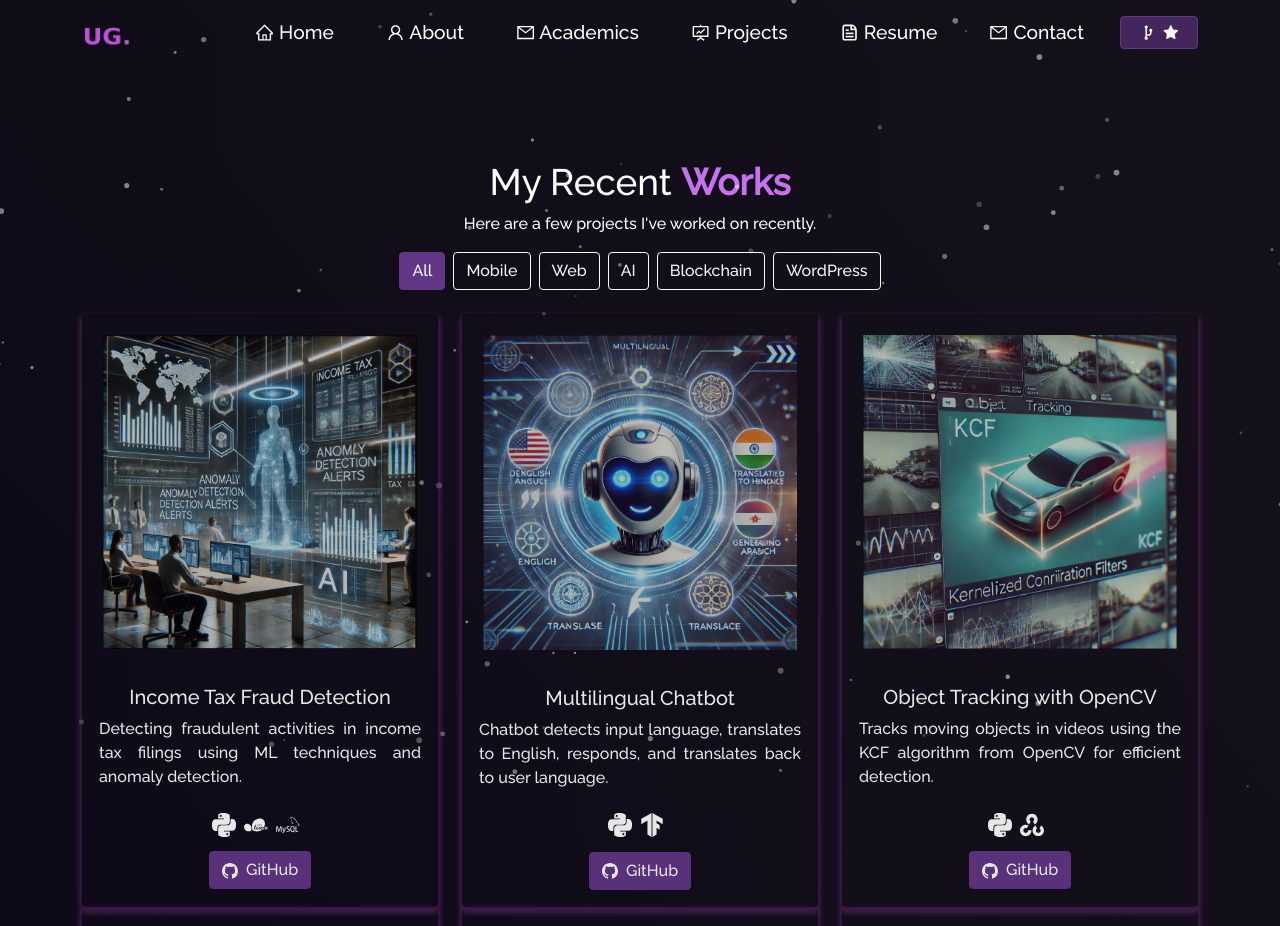
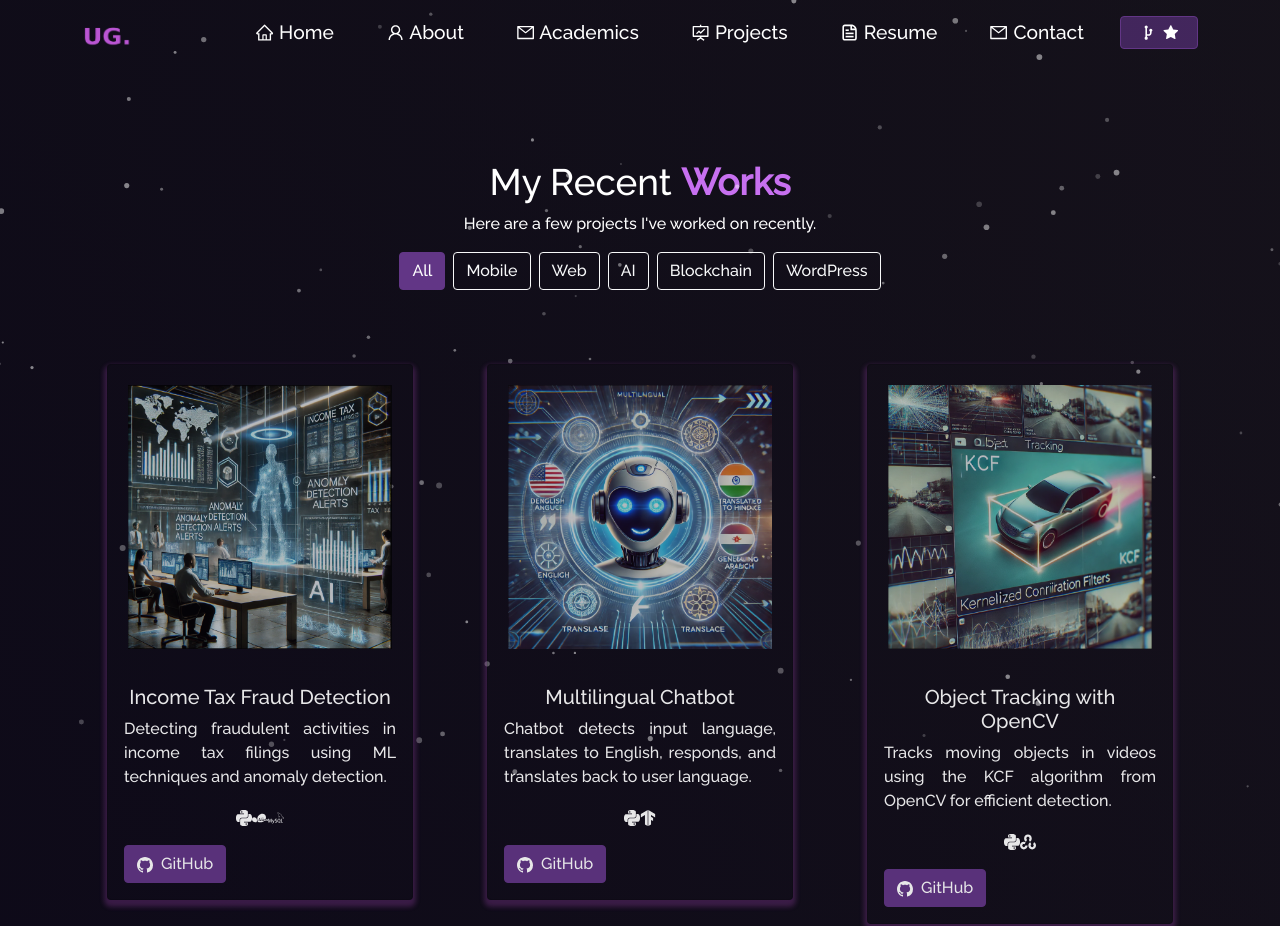
Before and after one commit to Obiorachibuike/CodexTech, a React (Create React App) app: page /project in a window 1280 px wide. Shown: the top 926 px of the page. Built offline with nearby package versions, Linux system fonts and the light colour scheme.

Commit message:
Update ProjectCards.js

```diff
--- a/src/components/Projects/ProjectCards.js
+++ b/src/components/Projects/ProjectCards.js
@@ -3,10 +3,24 @@ import Card from "react-bootstrap/Card";
 import Button from "react-bootstrap/Button";
 import { CgWebsite } from "react-icons/cg";
 import { BsGithub } from "react-icons/bs";
-import LMmodel from "../../Assets/Projects/LMmodel.png"; // Default fallback image
+import LMmodel from "../../Assets/Projects/LMmodel.png";
 
-function ProjectCards({ imgPath, title, description, ghLink, demoLink, techIcons = [] }) {
+function ProjectCards({
+  imgPath,
+  title,
+  description,
+  ghLink,
+  demoLink,
+  techIcons = [],
+  visible,
+  fadingOut,
+}) {
   return (
+    <div
+      className={`project-card fade-in-up ${
+        visible ? "visible" : ""
+      } ${fadingOut ? "fading-out" : ""}`}
+    >
       <Card className="project-card-view">
         <Card.Img
           variant="top"
@@ -14,47 +28,46 @@ function ProjectCards({ imgPath, title, description, ghLink, demoLink, techIcons
           alt="project-preview"
           onError={(e) => {
             e.target.onerror = null;
-          e.target.src = LMmodel; // fallback in case of broken link
+            e.target.src = LMmodel;
           }}
         />
-      <Card.Body>
+        <Card.Body className="d-flex flex-column justify-content-between">
+          <div>
             <Card.Title>{title}</Card.Title>
             <Card.Text style={{ textAlign: "justify" }}>{description}</Card.Text>
-
-        {/* Tech Stack Icons */}
             {techIcons.length > 0 && (
-          <div className="tech-icons-wrapper" style={{ margin: "10px 0" }}>
+              <div className="tech-icon-row">
                 {techIcons.map((tech, index) => {
                   const IconComponent = tech.icon;
                   return (
-                <span key={index} title={tech.name} style={{ fontSize: "1.5rem", marginRight: "8px" }}>
+                    <span key={index} title={tech.name} className="tech-icon">
                       <IconComponent />
                     </span>
                   );
                 })}
               </div>
             )}
-
-        {/* GitHub Button */}
+          </div>
+          <div className="d-flex mt-3">
             {ghLink && (
               <Button variant="primary" href={ghLink} target="_blank">
                 <BsGithub /> &nbsp;GitHub
               </Button>
             )}
-
-        {/* Demo Button - optional */}
             {demoLink && (
               <Button
                 variant="primary"
                 href={demoLink}
                 target="_blank"
-            style={{ marginLeft: "10px" }}
+                className="ms-2"
               >
                 <CgWebsite /> &nbsp;Live
               </Button>
             )}
+          </div>
         </Card.Body>
       </Card>
+    </div>
   );
 }
 
```
Lines whose indentation alone changed are shown as unchanged.
